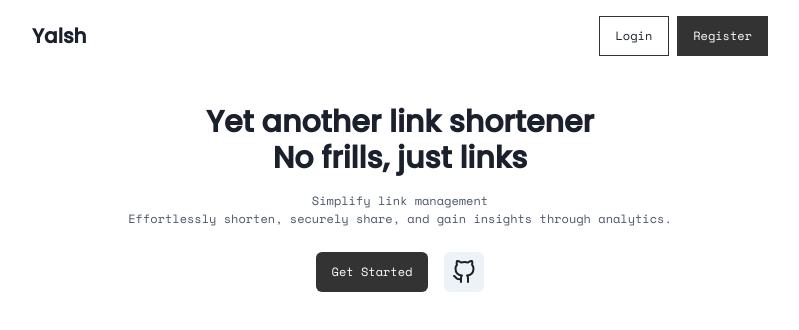
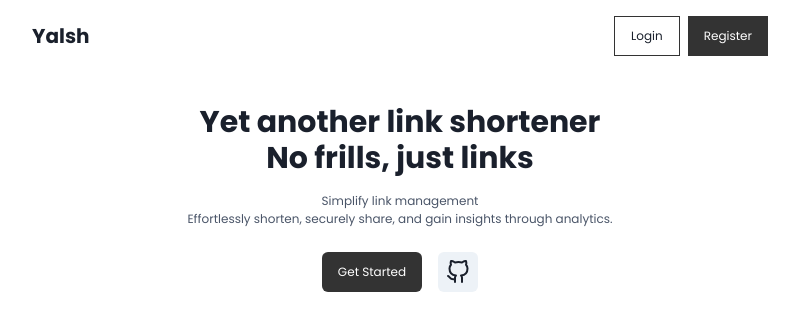
Before and after one commit to Kenwanjohi/yalsh_web, a Next.js app: page / in a window 1280 px wide. Shown: the top 330 px of the page, without its empty margins (240-1039 px from the left). Built offline with nearby package versions, Linux system fonts and the light colour scheme; no server answers.

Commit message:
feat: fix global font loading and add css type declarations

```diff
--- a/src/lib/fonts.ts
+++ b/src/lib/fonts.ts
@@ -6,7 +6,7 @@ const mono = Space_Mono({
 });
 
 const poppins = Poppins({
-  weight: "500",
+  weight: ["400", "500", "700"],
   subsets: ["latin"],
 });
 
--- a/src/pages/_document.tsx
+++ b/src/pages/_document.tsx
@@ -1,10 +1,11 @@
 import { Html, Head, Main, NextScript } from "next/document";
+import { fonts } from "@/lib/fonts";
 
 export default function Document() {
   return (
     <Html lang="en">
       <Head />
-      <body>
+      <body className={`${fonts.mono.className} ${fonts.poppins.className}`}>
         <Main />
         <NextScript />
       </body>
--- a/src/theme.ts
+++ b/src/theme.ts
@@ -1,6 +1,6 @@
 /* theme.ts */
 import { extendTheme } from "@chakra-ui/react";
-import { fonts } from "./lib/fonts";
+import { fonts } from "@/lib/fonts";
 export const theme = extendTheme({
   fonts: {
     heading: fonts.poppins.style.fontFamily,
--- /dev/null
+++ b/src/types/css.d.ts
@@ -0,0 +1,4 @@
+declare module "*.css" {
+  const content: { [className: string]: string };
+  export default content;
+}
```
Also changed, not shown: src/pages/_app.tsx (line endings or trailing spaces).
